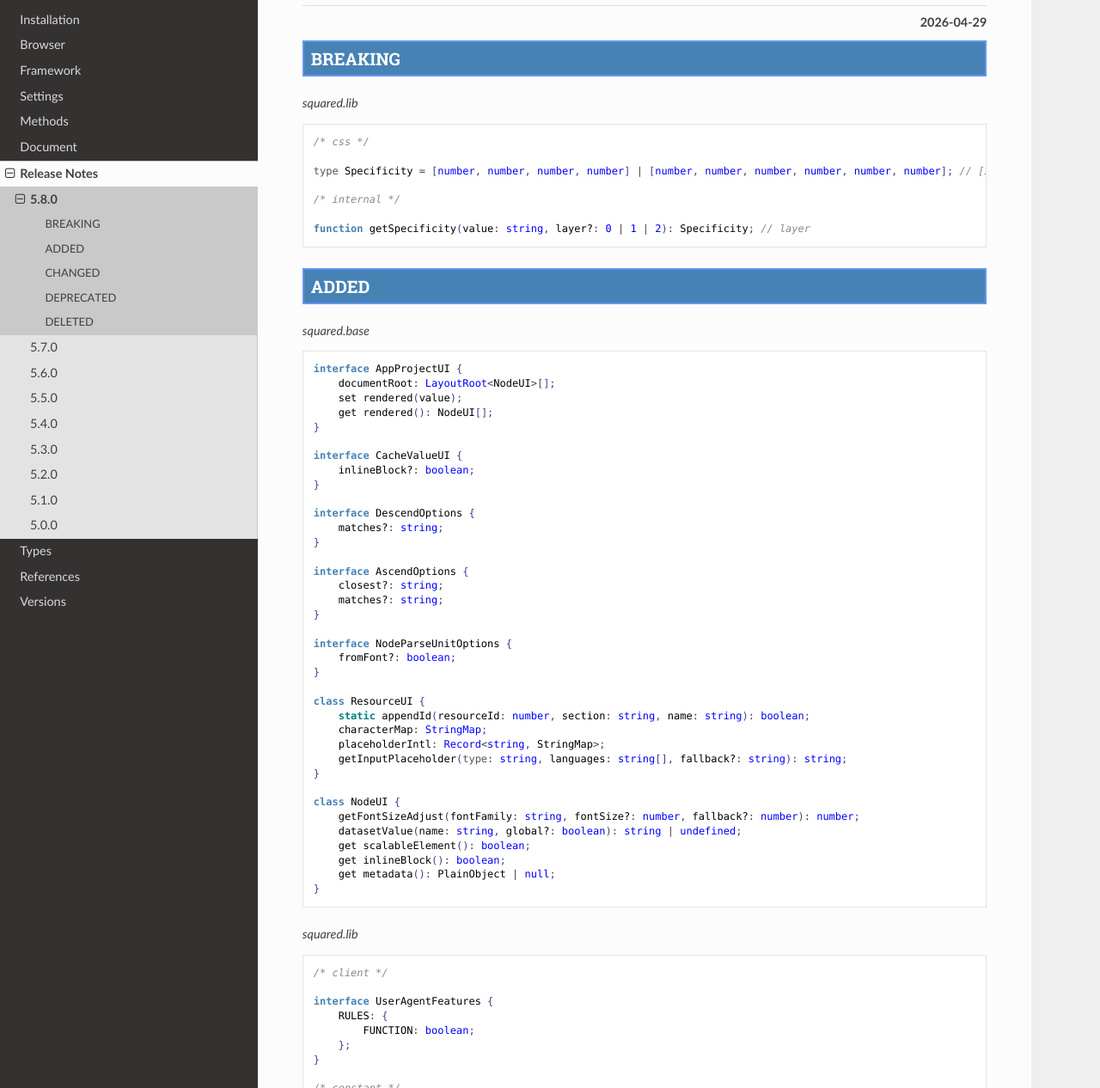
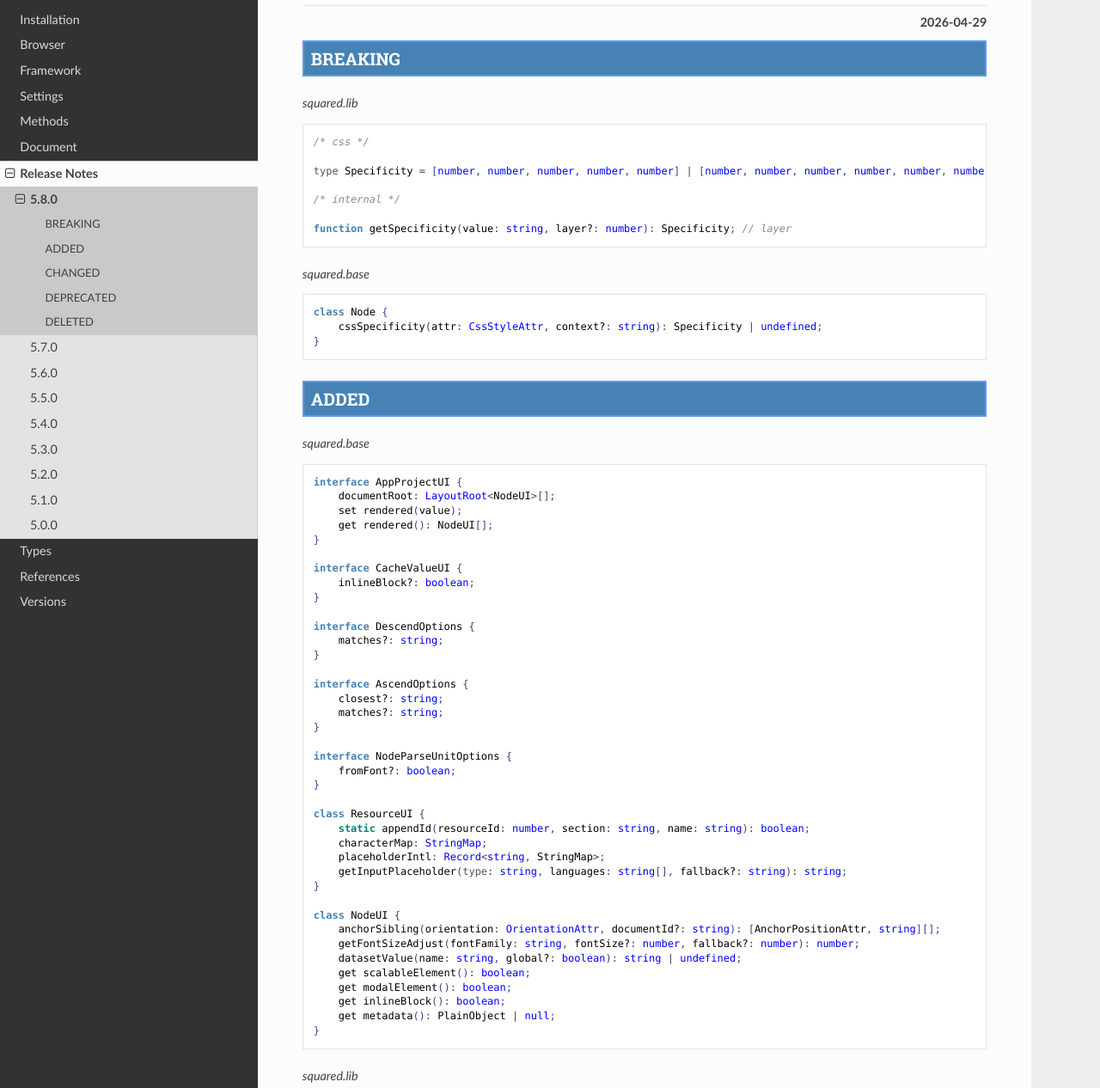
Before and after one commit to anpham6/android-docs, a Sphinx documentation site: the page built from source/release_notes/5.8.0.rst, in a window 1280 px wide and 1400 px high, cut to the strip 134-1400 px from the top of the window. Shown: the whole strip at 86% size. Built offline with Sphinx 7.4.7 and the Read the Docs theme 3.1.0, drawn with Linux system fonts in a browser that asks for light colours; some of the changed text lies outside the part shown.

Commit message:
Release Notes: Latest modifications to API 5.8.0.

```diff
--- a/source/browser.rst
+++ b/source/browser.rst
@@ -93,7 +93,7 @@
     import { parseDocument } from "squared/android.js";
   <script>
 
-.. tip:: The traditional **UMD** namespaced global reference :target:`squared` will load and execute faster than **ESM**. It is also available inside *DevTools* when issuing an arbitrary command.
+.. tip:: The traditional **UMD** namespaced global reference :target:`squared` will load and execute faster than **ESM**. It is always available inside *DevTools* to issue arbitrary commands.
 
 .. [#] android | chrome | vdom
 .. [#] android
--- a/source/document/android/interface.rst
+++ b/source/document/android/interface.rst
@@ -37,6 +37,7 @@
       alignParent(...position: AnchorPositionAttr[]): boolean;
       alignSibling(position: AnchorPositionAttr, documentId?: string): string;
       anchorChain(...values: PositionAttr[]): NodeUI[];
+      anchorSibling(orientation: OrientationAttr, documentId?: string): [AnchorPositionAttr, string][];
       localizeString(value: string): string;
       inherit(node: NodeUI, ...modules: string[]): PlainObject | null;
       inheritApply(module: string, data: PlainObject): void;
@@ -180,6 +181,7 @@
       get extensions(): string[];
       get scalableElement(): boolean;
       get scrollElement(): boolean;
+      get modalElement(): boolean;
       get controlElement(): boolean;
       get imageContainer(): boolean;
       get baselineHeight(): number;
@@ -339,7 +341,9 @@
 
   - *NodeUI* method **getFontSizeAdjust** for rescaling font bounding box differences was created.
   - *NodeUI* method **datasetValue** for retrieving namespaced data attributes was created.
+  - *NodeUI* method **anchorSibling** for every connected sibling by orientation was created.
   - *NodeUI* property getter **scalableElement** for elements which can adjust to different resolutions was created.
+  - *NodeUI* property getter **modalElement** for elements which are in the top layer was created.
   - *NodeUI* property getter **inlineBlock** for validating an ":lower:`inline-block`" alignment was created.
   - *NodeUI* property getter **metadata** for extra backend processing information was created.
   - *View* method **getLayoutConstraint** for non-default :alt:`(e.g. start)` orientation bias was created.
--- a/source/document/vdom/interface.rst
+++ b/source/document/vdom/interface.rst
@@ -260,6 +260,8 @@
 .. versionchanged:: 5.8.0
 
   - *Node* method **descend** | **descendOne** argument :target:`error` as :alt:`(item: Node) => boolean` was implemented.
+  - *Node* method **ascend** | **ascendOne** | **descend** | **descendOne** options :target:`matches` as :alt:`string` in :alt:`DescendOptions` was implemented.
+  - *Node* method **ascend** | **ascendOne** options :target:`closest` as :alt:`string` in :alt:`AscendOptions` was implemented.
 
 .. versionadded:: 5.7.1
 
--- a/source/release_notes/5.8.0.rst
+++ b/source/release_notes/5.8.0.rst
@@ -16,11 +16,18 @@
 
   /* css */
 
-  type Specificity = [number, number, number, number] | [number, number, number, number, number, number]; // [3] | [5] = 0:named,1:unnamed,2:global
+  type Specificity = [number, number, number, number, number] | [number, number, number, number, number, number, number]; // @layer [3] | [5] / @scope [4] | [6]
 
   /* internal */
 
-  function getSpecificity(value: string, layer?: 0 | 1 | 2): Specificity; // layer
+  function getSpecificity(value: string, layer?: number): Specificity; // layer
+
+.. code-block::
+  :caption: squared.base
+
+  class Node {
+      cssSpecificity(attr: CssStyleAttr, context?: string): Specificity | undefined;
+  }
 
 .. rst-class:: release-notes
 
@@ -61,9 +68,11 @@
   }
 
   class NodeUI {
+      anchorSibling(orientation: OrientationAttr, documentId?: string): [AnchorPositionAttr, string][];
       getFontSizeAdjust(fontFamily: string, fontSize?: number, fallback?: number): number;
       datasetValue(name: string, global?: boolean): string | undefined;
       get scalableElement(): boolean;
+      get modalElement(): boolean;
       get inlineBlock(): boolean;
       get metadata(): PlainObject | null;
   }
@@ -118,6 +127,8 @@
   interface ContainerData {
       conditionText?: string;
   }
+
+  function isOpen(element: Element, modal?: boolean): boolean;
 
   /* internal */
 
@@ -361,6 +368,11 @@
   interface ContainerData {
       descendantOf?: HTMLElement[];
   }
+
+  /* internal */
+
+  function startsWith(value: string, leading: string): boolean; // squared.lib.util
+  function endsWith(value: string, trailing: string): boolean;
 
   /* regex */
 
@@ -418,6 +430,12 @@
 
   interface ElementSettingsUI {}
 
+  interface UserSettingsAction {}
+
+  interface ChecksumBase {
+      digest?: string; // digestEncoding
+  }
+
 .. code-block::
   :caption: android.lib.constant
 
```
Also changed, not shown: other parts of source/document/android/interface.rst (+1 -1 lines), other parts of source/document/vdom/interface.rst (+1 -1 lines), other parts of source/release_notes/5.8.0.rst (+0 -4 lines).
